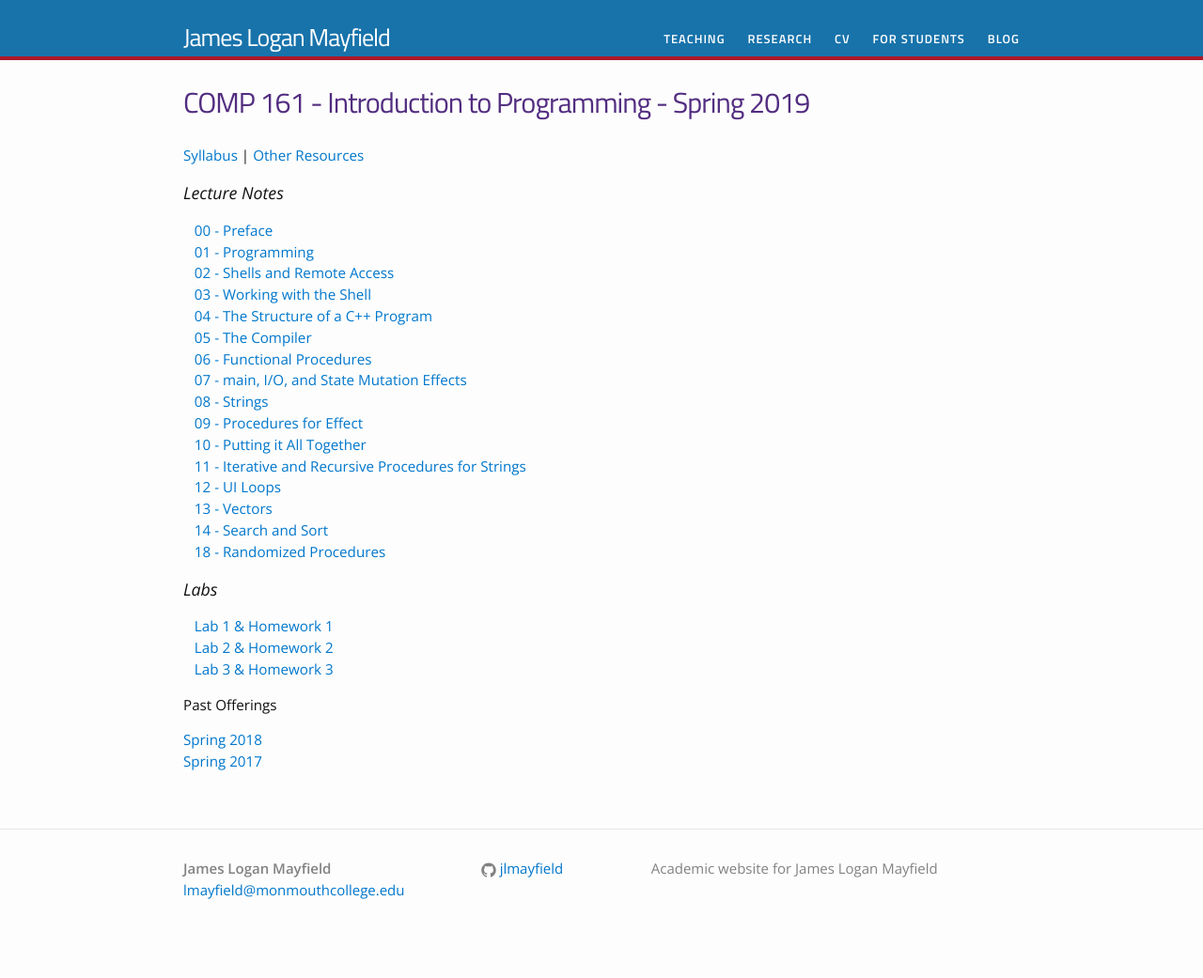
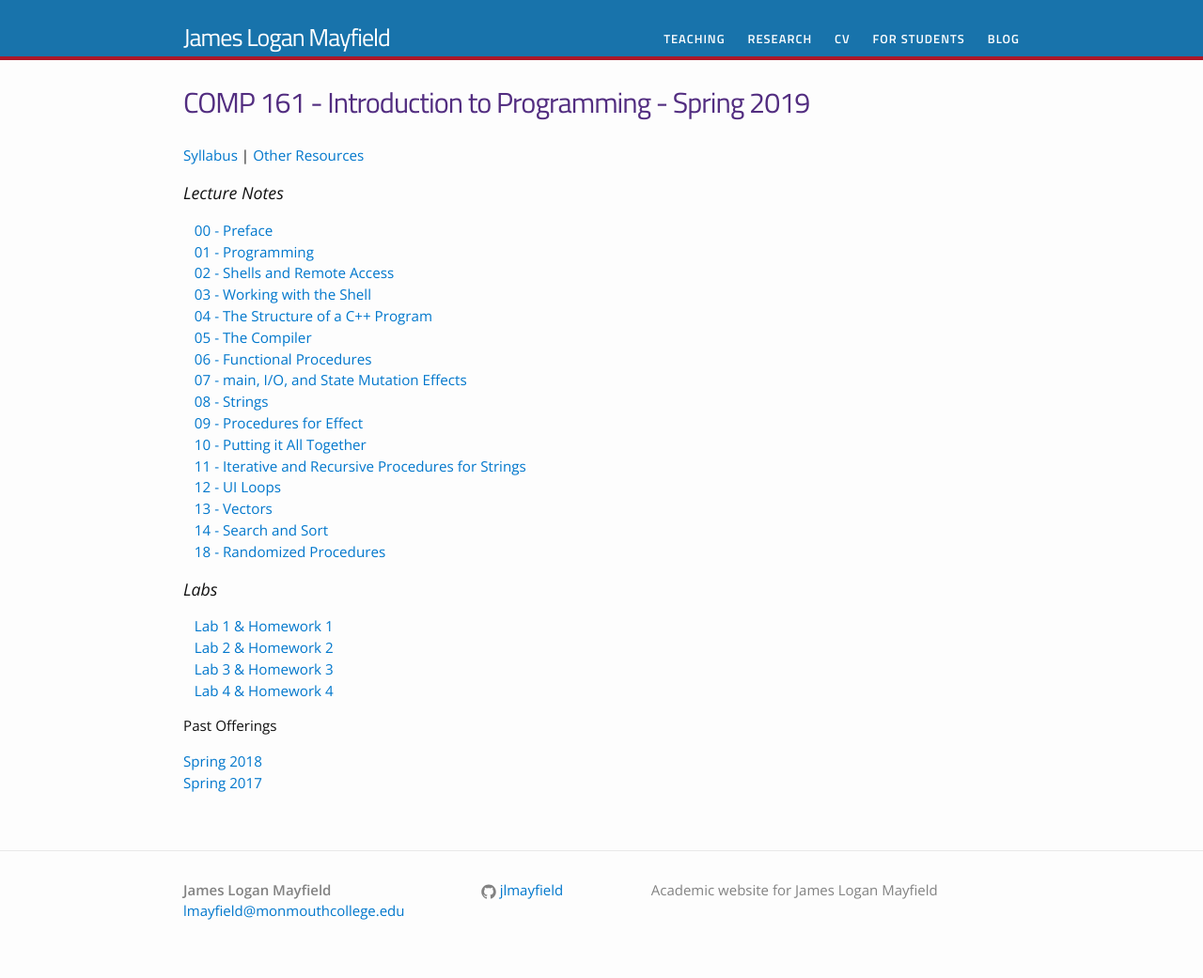
Before and after one commit to jlmayfield/jlmayfield.github.io, a Jekyll site: the page built from teaching/comp161.md, in a window 1280 px wide. Shown: the whole page at 94% size. Built offline with Jekyll 4.4.1, drawn with Linux system fonts in a browser that asks for light colours; before the commit the page ends 1018 px from its top, so only the background shows below that.

Commit message:
sp19. c161. lab4.

```diff
--- a/teaching/comp161.md
+++ b/teaching/comp161.md
@@ -31,6 +31,7 @@ permalink: /teaching/COMP161/
 &nbsp;&nbsp;&nbsp;[Lab 1 & Homework 1](/teaching/COMP161/labs/comp161-lab1.pdf)
 &nbsp;&nbsp;&nbsp;[Lab 2 & Homework 2](/teaching/COMP161/labs/comp161-lab2.pdf)
 &nbsp;&nbsp;&nbsp;[Lab 3 & Homework 3](/teaching/COMP161/labs/comp161-lab3.pdf)
+&nbsp;&nbsp;&nbsp;[Lab 4 & Homework 4](/teaching/COMP161/labs/comp161-lab4.pdf)
 
 #### Past Offerings
 
```
Also changed, not shown: 1 other file.
